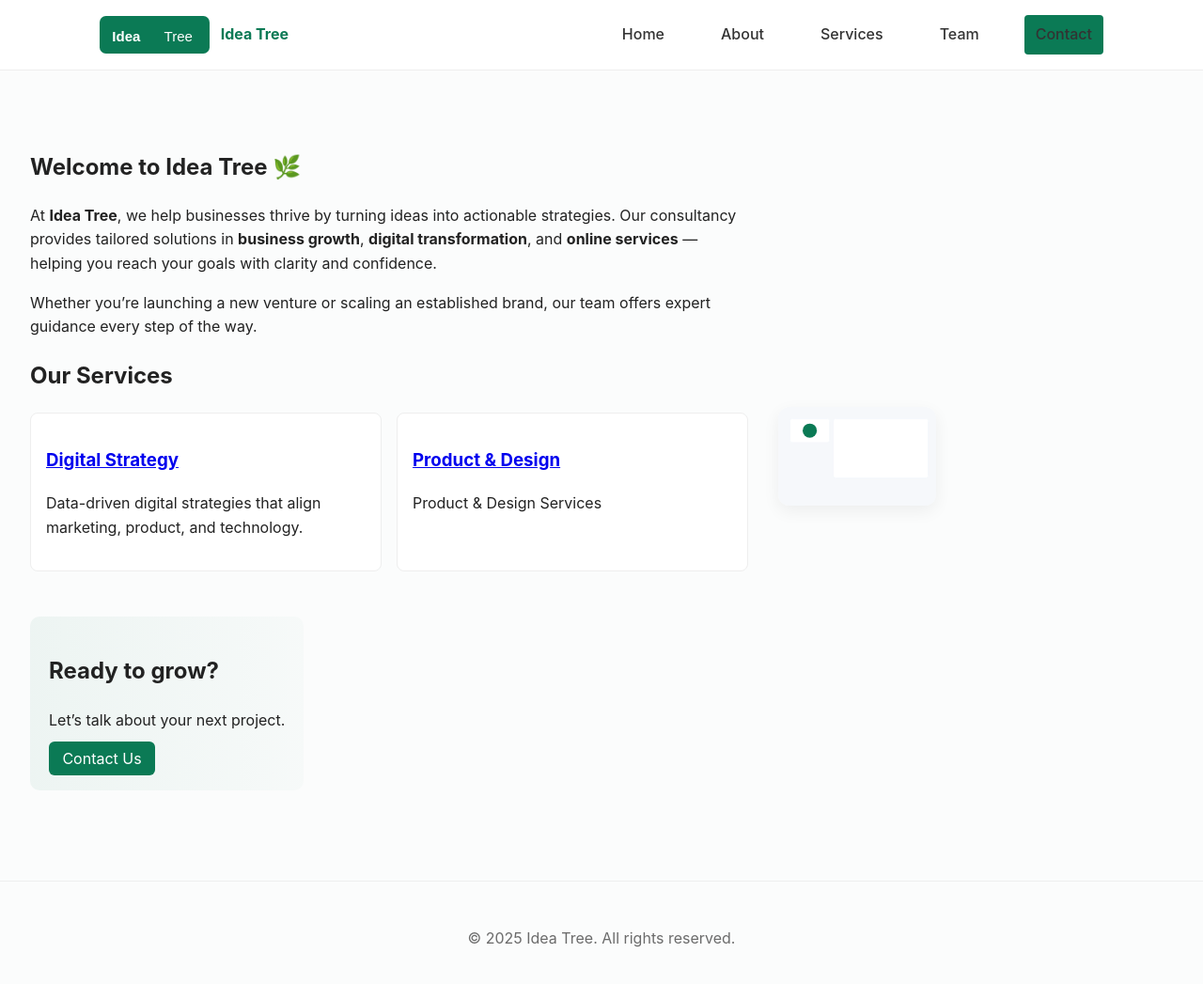
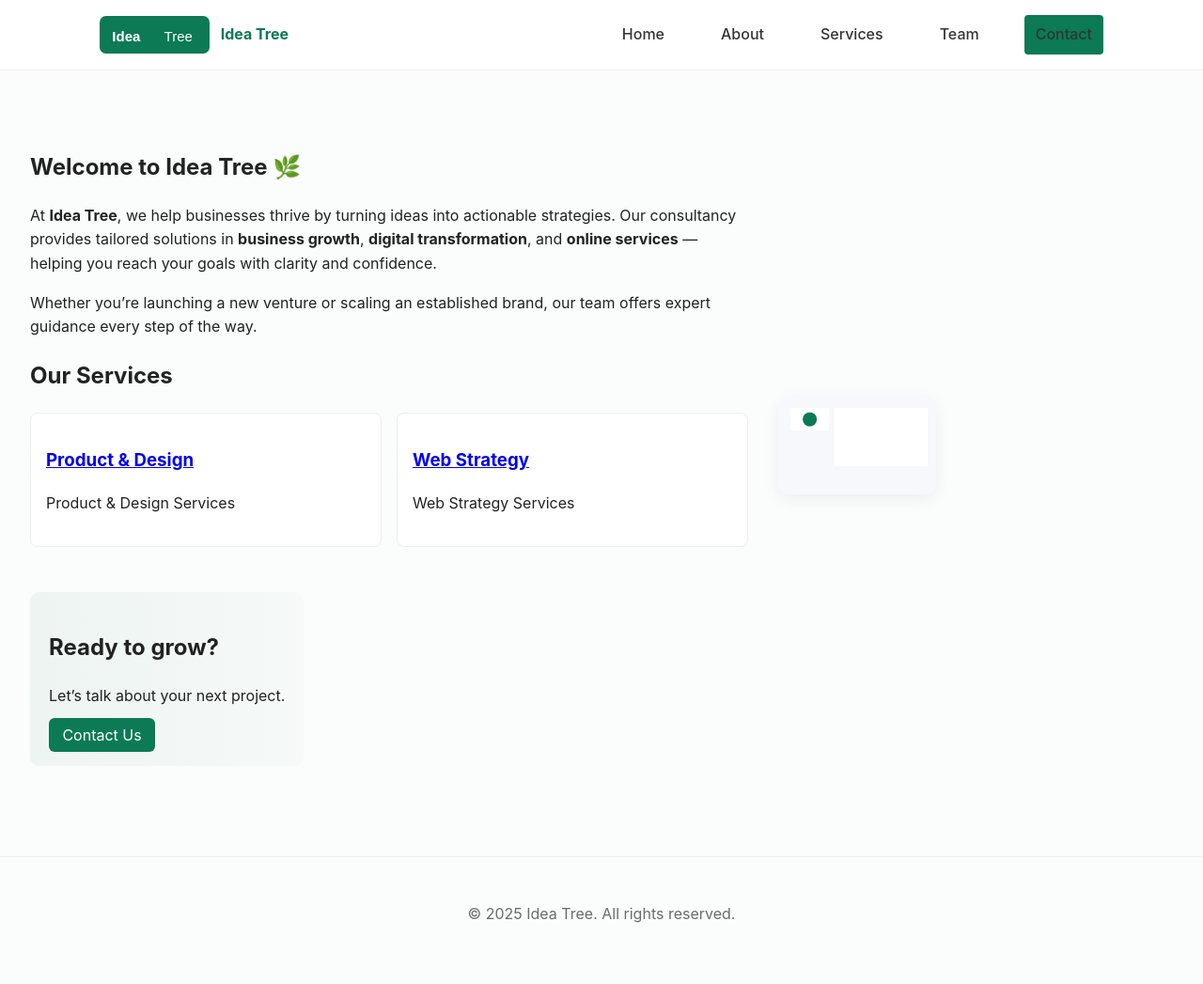
Before and after one commit to neiljohnson1306/ideatree, a Jekyll site: the page built from index.md, in a window 1280 px wide and 1060 px high. Shown: the top 1047 px of the window at 94% size. Built offline with Jekyll 4.4.1, drawn with Linux system fonts in a browser that asks for light colours; part of the change alters nothing that is shown.

Commit message:
Update web-strategy.md

```diff
--- a/_services/web-strategy.md
+++ b/_services/web-strategy.md
@@ -1,7 +1,47 @@
 ---
-title: Digital Strategy
-weight: 10
-excerpt: "Data-driven digital strategies that align marketing, product, and technology."
+title: "Web Strategy"
+layout: page
+description: "Data-driven web strategies that drive growth, enhance user engagement, and convert visitors into customers."
+intro_image: "/images/illustrations/web-strategy.svg"
+intro_image_absolute: false
+intro_image_hide_on_mobile: false
 ---
 
-We help you build a measurable digital strategy covering user research, roadmap, and channel planning.
+# Web Strategy Services
+
+At **Idea Tree**, we specialize in creating data-driven web strategies that drive growth and enhance user engagement. Our approach combines user research, strategic planning, and performance tracking to ensure your website not only attracts visitors but also converts them into loyal customers.
+
+---
+
+## Our Web Strategy Process
+
+### 1. Discovery & Research
+- Conducting in-depth user research to understand your audience's needs and behaviors.
+- Analyzing competitor strategies to identify opportunities and threats.
+- Reviewing current website performance to pinpoint areas for improvement.
+
+### 2. Strategic Planning
+- Developing a comprehensive digital strategy aligned with your business goals.
+- Creating a user-centric roadmap that guides design and development decisions.
+- Planning content and SEO strategies to enhance visibility and engagement.
+
+### 3. Execution & Optimization
+- Implementing the strategy through responsive web design and development.
+- Integrating analytics tools to track user behavior and website performance.
+- Continuously optimizing the website based on data insights and user feedback.
+
+---
+
+## Why Choose Us?
+
+- **Expertise:** A team of seasoned professionals with a track record of successful web strategies.
+- **Tailored Solutions:** Customized strategies that align with your unique business objectives.
+- **Results-Driven:** Focused on delivering measurable outcomes that drive growth.
+
+---
+
+## Ready to Transform Your Web Presence?
+
+Contact us today to discuss how our web strategy services can help you achieve your digital goals.
+
+[Contact Us]({{ "/contact/" | relative_url }})
```
